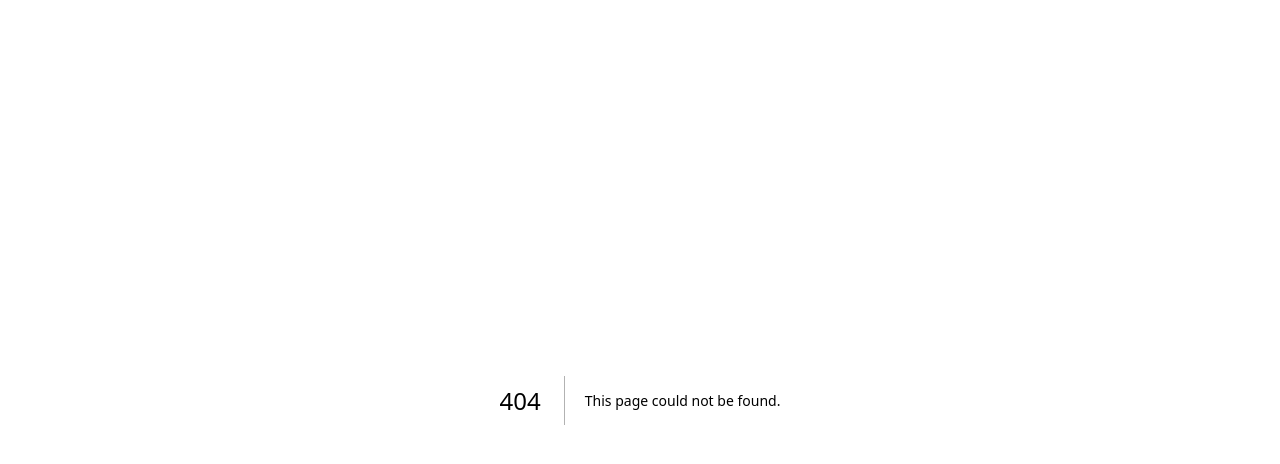
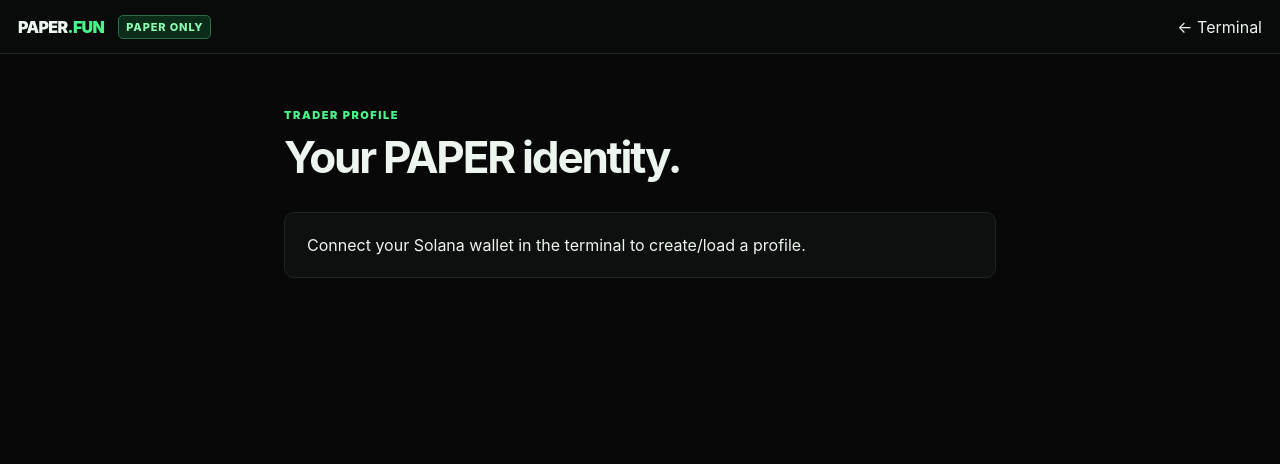
Before and after one commit to arabisbetter/memecoin-paper-terminal, a Next.js app: page /profile in a window 1280 px wide. Before the commit this address had no page. Shown: the top 464 px of the page. Built offline with nearby package versions, Linux system fonts and the light colour scheme; no server answers.

Commit message:
Add trader profile page

```diff
--- /dev/null
+++ b/src/app/profile/page.tsx
@@ -0,0 +1,15 @@
+"use client";
+
+import Link from "next/link";
+import { FormEvent, useEffect, useMemo, useState } from "react";
+import { createClient } from "@/lib/supabase/client";
+
+type Profile={username:string|null;wallet_address:string|null;x_handle:string|null;paper_cash_sol:number};
+
+export default function ProfilePage(){
+  const [profile,setProfile]=useState<Profile|null>(null);const [userId,setUserId]=useState("");const [username,setUsername]=useState("");const [xHandle,setXHandle]=useState("");const [message,setMessage]=useState("");
+  const supabase=useMemo(()=>{try{return createClient()}catch{return null}},[]);
+  useEffect(()=>{if(!supabase)return;void (async()=>{const {data:{user}}=await supabase.auth.getUser();if(!user)return;setUserId(user.id);const {data}=await supabase.from("profiles").select("username,wallet_address,x_handle,paper_cash_sol").eq("id",user.id).single();if(data){setProfile(data as Profile);setUsername(data.username||"");setXHandle(data.x_handle||"")}})()},[supabase]);
+  async function save(e:FormEvent){e.preventDefault();if(!supabase||!userId)return;setMessage("Saving…");const {error}=await supabase.from("profiles").update({username:username||null,x_handle:xHandle||null,updated_at:new Date().toISOString()}).eq("id",userId);setMessage(error?error.message:"Profile saved.")}
+  return <div className="page-shell"><header className="page-top"><Link href="/" className="brand">PAPER<span>.FUN</span></Link><span className="paper-pill">PAPER ONLY</span><div className="spacer"/><Link href="/">← Terminal</Link></header><main className="page-content narrow"><div className="eyebrow">TRADER PROFILE</div><h1>Your PAPER identity.</h1>{!profile?<div className="empty-card">Connect your Solana wallet in the terminal to create/load a profile.</div>:<form className="profile-card" onSubmit={save}><label>Wallet<input value={profile.wallet_address||""} disabled/></label><label>Username<input value={username} maxLength={32} onChange={e=>setUsername(e.target.value)}/></label><label>X handle<input value={xHandle} placeholder="@handle" onChange={e=>setXHandle(e.target.value)}/></label><label>PAPER cash<input value={`${Number(profile.paper_cash_sol).toFixed(3)} PAPER SOL`} disabled/></label><button className="paper-buy" type="submit">SAVE PROFILE</button>{message&&<div className="disclaimer">{message}</div>}</form>}</main></div>
+}
```
